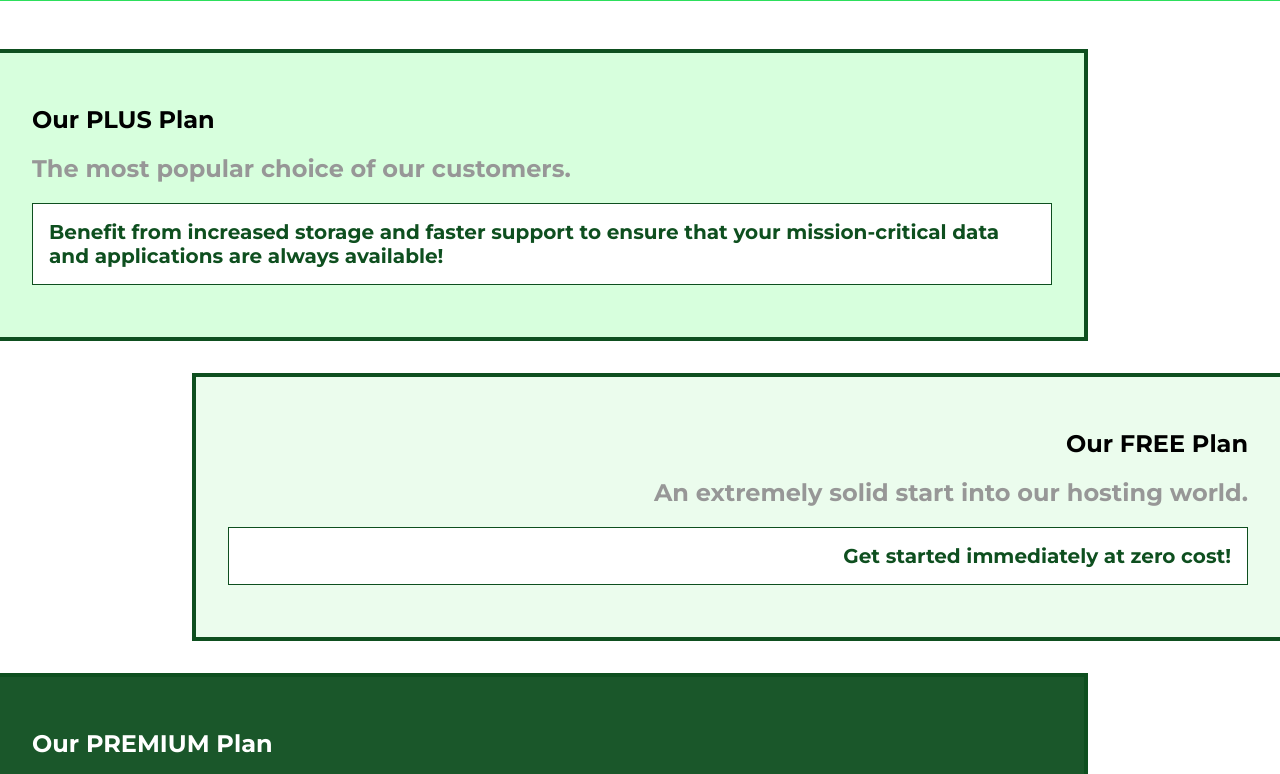
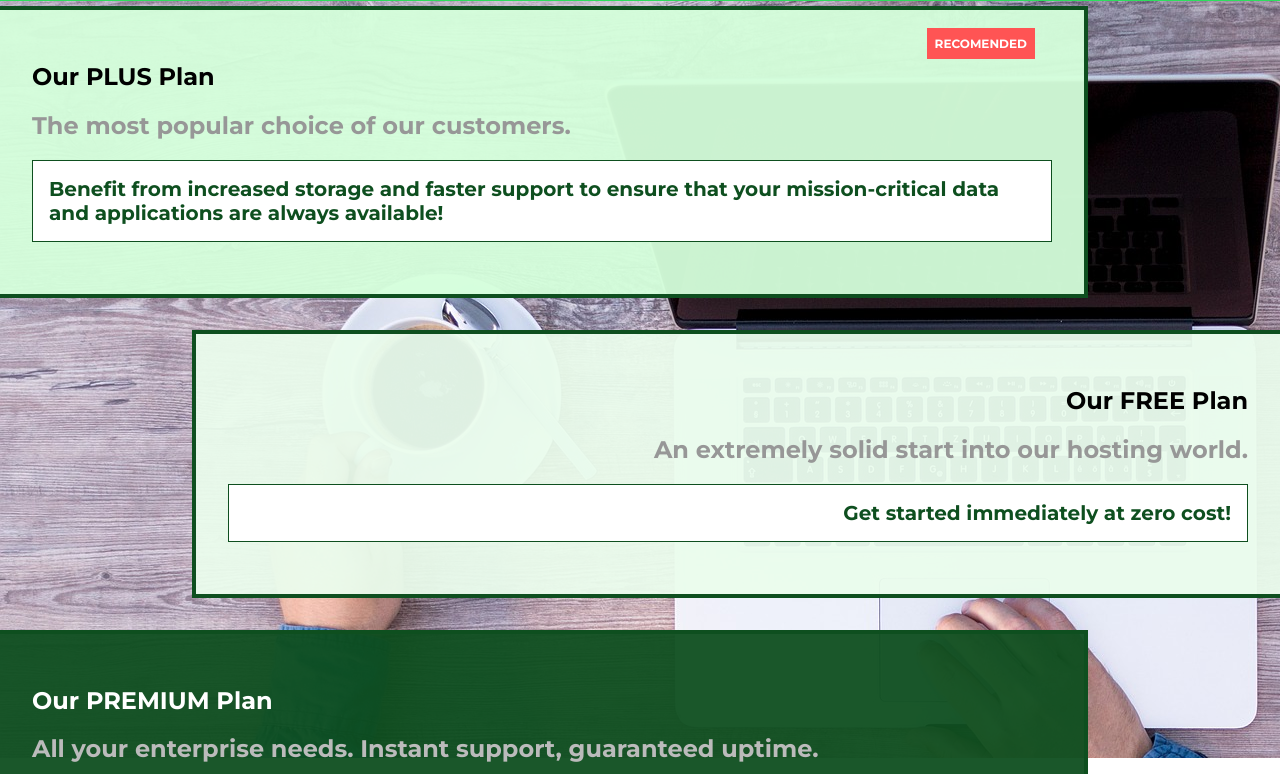
Before and after one commit to HendrkOosthuizen1980/Uhost, a plain HTML site: page packages/index.html in a window 1280 px wide. Shown: the part 42-816 px from the top of the page. Drawn offline with Linux system fonts and the light colour scheme.

Commit message:
Fix Top Navigation Bar and add background image to packages page

```diff
--- a/packages/index.html
+++ b/packages/index.html
@@ -22,6 +22,7 @@
   </head>
 
   <body>
+    <div class="background"></div>
     <header class="main-header">
       <div>
         <a href="../index.html" class="main-header__brand"> uHost </a>
@@ -45,6 +46,7 @@
       <section class="package" id="plus">
         <a href="#">
           <h1 class="package__title">Our PLUS Plan</h1>
+          <h2 class="package__badge">RECOMENDED</h2>
           <h2 class="package__subtitle">
             The most popular choice of our customers.
           </h2>
--- a/packages/packages.css
+++ b/packages/packages.css
@@ -1,5 +1,13 @@
 main {
   padding-top: 32px;
+}
+
+.background {
+  background: url('../images/plans-background.jpg');
+  width: 100%;
+  height: 100%;
+  position: fixed;
+  z-index: -1;
 }
 
 .package {
@@ -21,7 +29,16 @@ main {
   display: block;
   padding: 32px;
 }
-
+.package__badge {
+  position: absolute;
+  top: 50px;
+  right: 225px;
+  margin: 20px;
+  font-size: 12px;
+  color: white;
+  background: #ff5454;
+  padding: 8px;
+}
 .package__subtitle {
   color: #979797;
 }
--- a/shared.css
+++ b/shared.css
@@ -9,8 +9,10 @@ body {
 
 .main-header {
   width: 100%;
+  position: fixed;
   background: #2ddf5c;
   padding: 8px 16px;
+  z-index: 1;
 }
 
 .main-header > div {
```
Also changed, not shown: images/plans-background.jpg (added).
